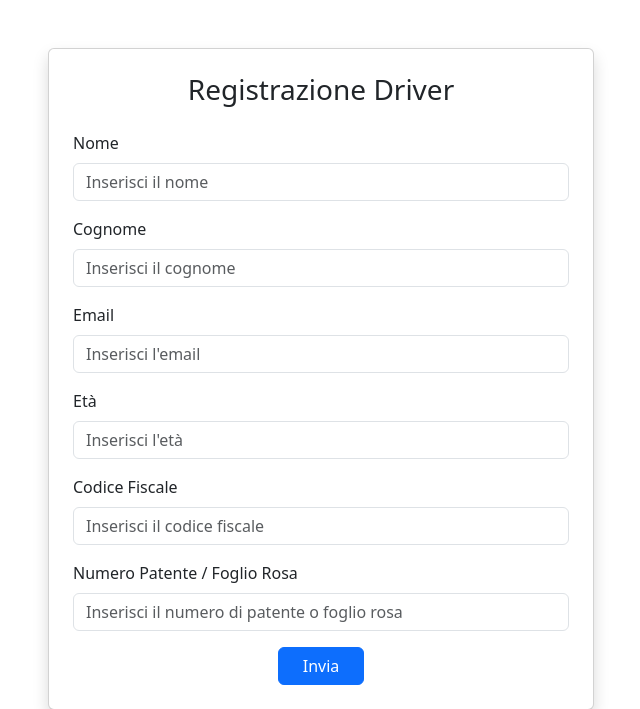
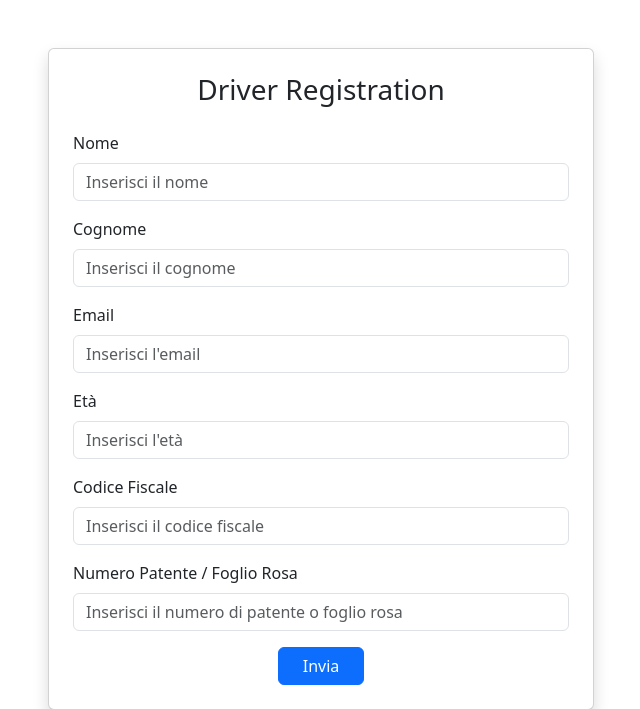
Before and after one commit to ITTPascal-2526-5L/pascal-carsharing-brighipagliaraniromagnoli, a Flask app: page /registration_driver in a window 1280 px wide. Shown: the part 216-925 px from the top of the page, without its empty margins (319-959 px from the left). Run offline with Flask 3, Linux system fonts and the light colour scheme.

Commit message:
miglioria sintassi

```diff
--- a/app/templates/driverLogin.html
+++ b/app/templates/driverLogin.html
@@ -3,7 +3,7 @@
   <head>
     <meta charset="utf-8" />
     <meta name="viewport" content="width=device-width, initial-scale=1" />
-    <title>Registrazione Driver</title>
+    <title>Driver Registration</title>
 
     <!-- Bootstrap CSS -->
     <link
@@ -36,7 +36,7 @@
       <div class="row justify-content-center">
         <div class="col-md-6">
           <div class="card shadow p-4">
-            <h3 class="text-center mb-4">Registrazione Driver</h3>
+            <h3 class="text-center mb-4">Driver Registration</h3>
 
             <form action="/registration_driver" method="POST">
               <div class="mb-3">
--- a/app/templates/passengerLogin.html
+++ b/app/templates/passengerLogin.html
@@ -3,7 +3,7 @@
   <head>
     <meta charset="utf-8" />
     <meta name="viewport" content="width=device-width, initial-scale=1" />
-    <title>Registrazione Passenger</title>
+    <title>Passenger Registration</title>
 
 
     <link
@@ -35,7 +35,7 @@
       <div class="row justify-content-center">
         <div class="col-md-6">
           <div class="card shadow p-4">
-            <h3 class="text-center mb-4">Registrazione Passenger</h3>
+            <h3 class="text-center mb-4">Passenger Registration</h3>
 
             <form action="/registration_passenger" method="POST">
               <div class="mb-3">
```
